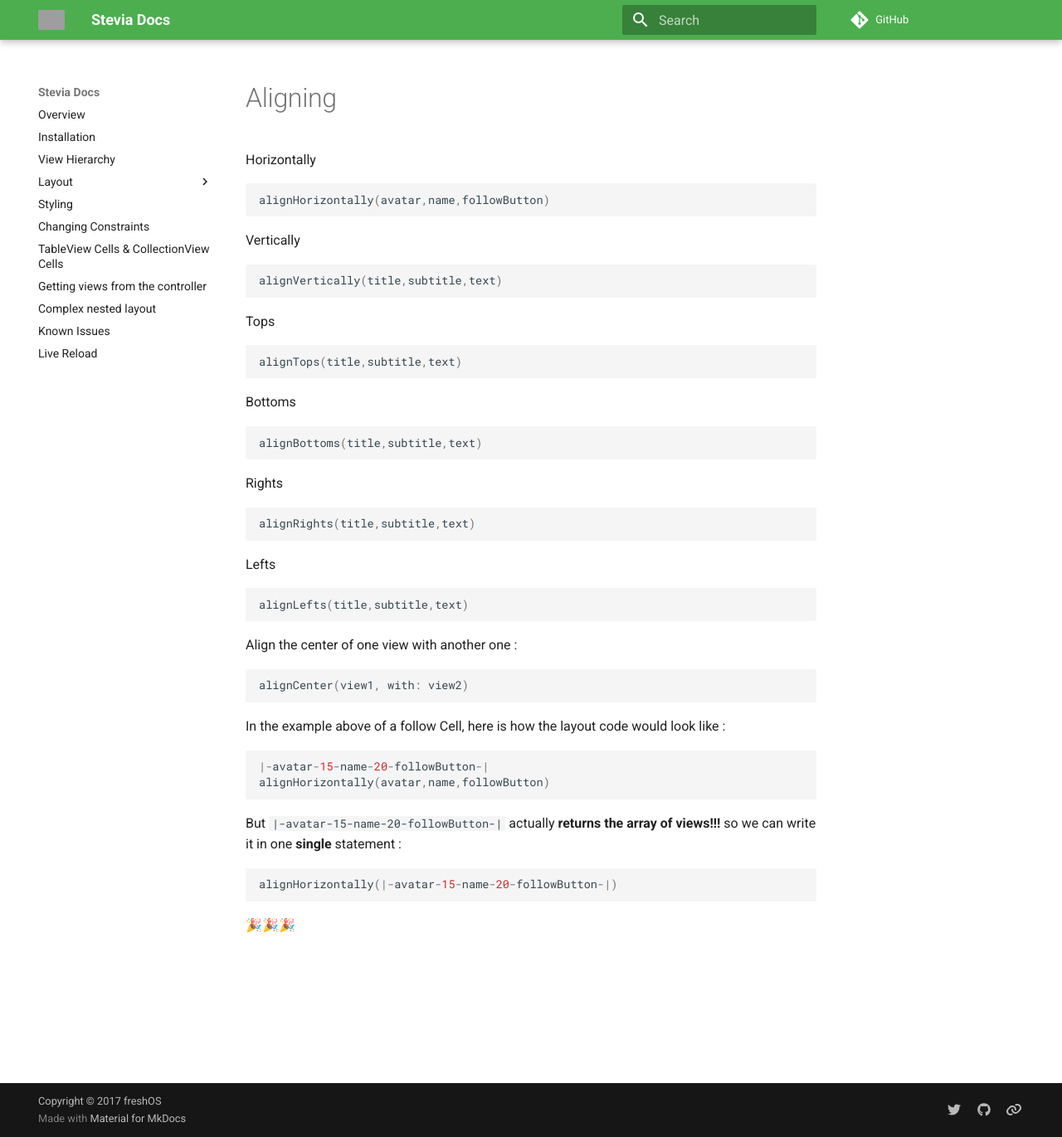
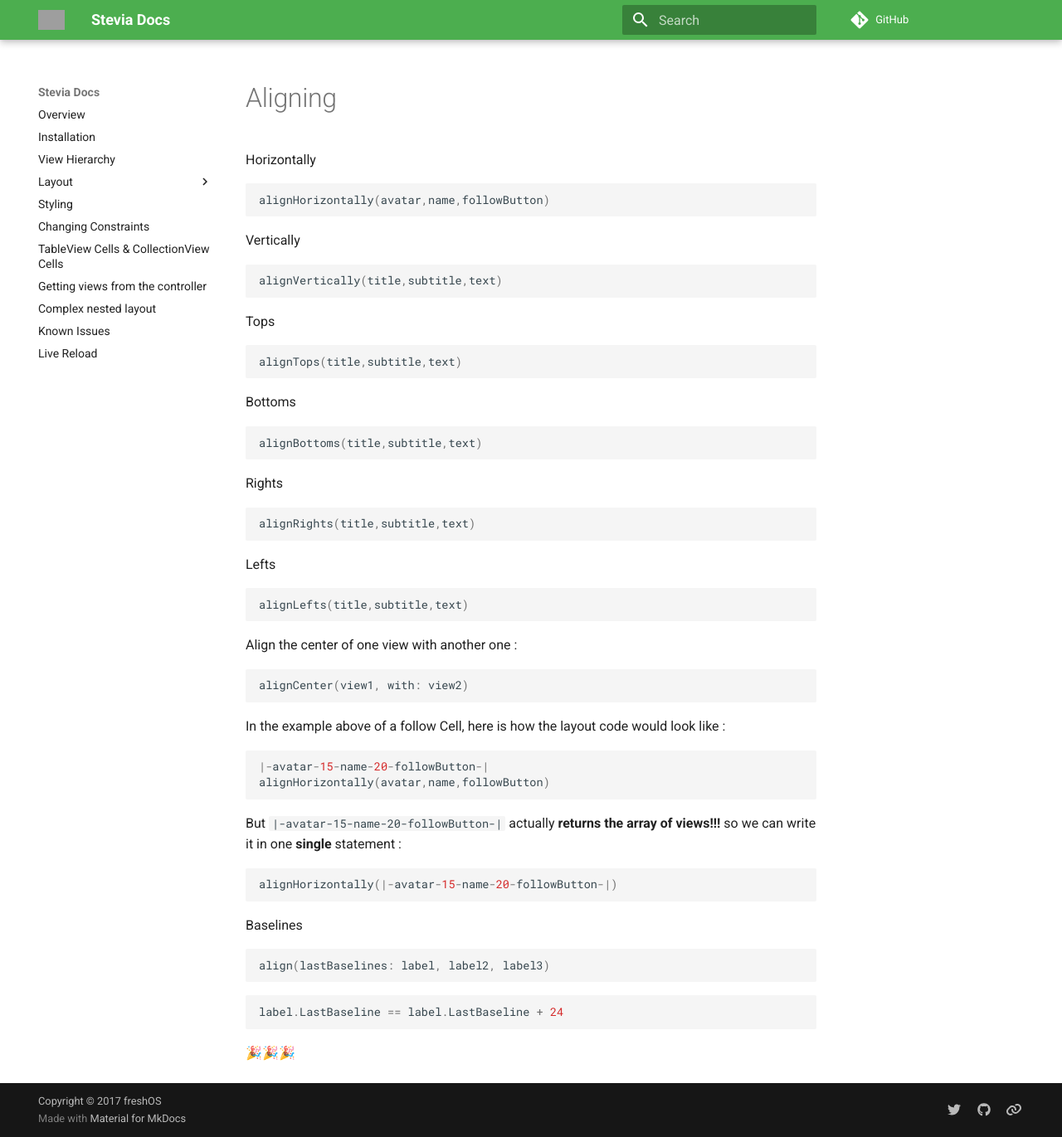
Before and after one commit to freshOS/SteviaDocs, an MkDocs documentation site: the page built from docs/layout/aligning.md, in a window 1280 px wide and 1371 px high. Shown: the whole window at 83% size. Built offline with MkDocs 1.6.1 and Material for MkDocs 9.7.7, drawn with Linux system fonts in a browser that asks for light colours; comment, search, counter and statistics services are not loaded; old or Windows-style settings are respelled for this version of MkDocs; grey boxes are pictures that could not be loaded.

Commit message:
Adds new Baseline api

````diff
--- a/docs/layout/aligning.md
+++ b/docs/layout/aligning.md
@@ -44,4 +44,15 @@ But `|-avatar-15-name-20-followButton-|` actually **returns the array of views!!
 ```swift
 alignHorizontally(|-avatar-15-name-20-followButton-|)
 ```
+
+Baselines
+
+```swift
+align(lastBaselines: label, label2, label3)
+```
+
+```swift
+label.LastBaseline == label.LastBaseline + 24
+```
+
 🎉🎉🎉
````
